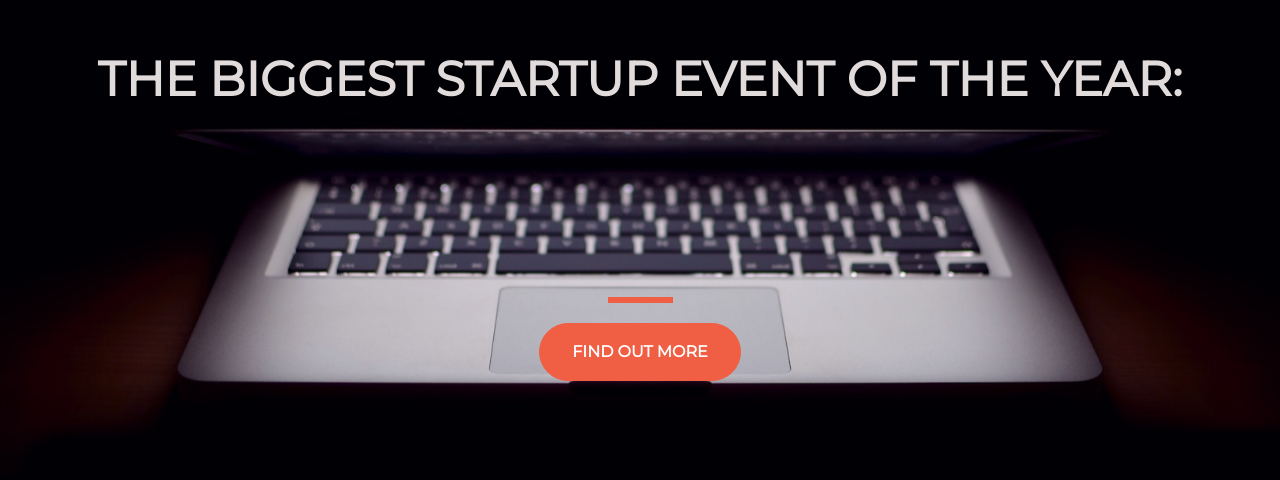
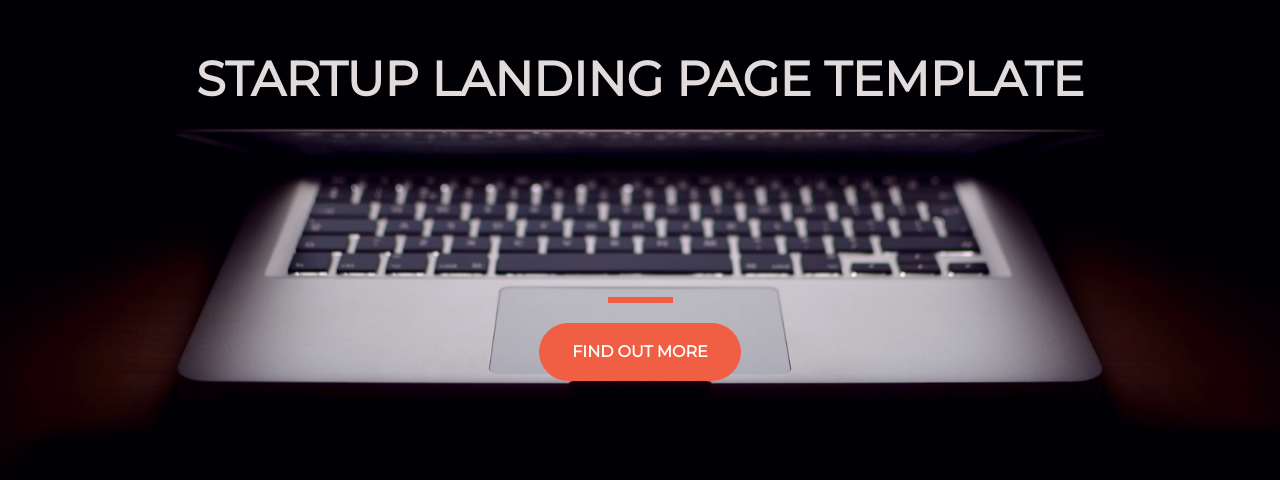
Before and after one commit to dparra801/Startup-Landing-Page-Demo, a plain HTML site: page index.html in a window 1280 px wide. Shown: the part 184-664 px from the top of the page. Drawn offline with nearby package versions, Linux system fonts and the light colour scheme.

Commit message:
Update index.html

```diff
--- a/index.html
+++ b/index.html
@@ -18,7 +18,7 @@
       <div class="container d-flex align-items-center h-100">
         <div class="row">
           <header class="text-center col-12">
-            <h1 class="text-uppercase"><strong>The biggest startup event of the year:</strong></h1>
+            <h1 class="text-uppercase"><strong>Startup Landing Page Template</strong></h1>
           </header>
           <div class="buffer col-12"></div>
           <section class="text-center col-12">
```
